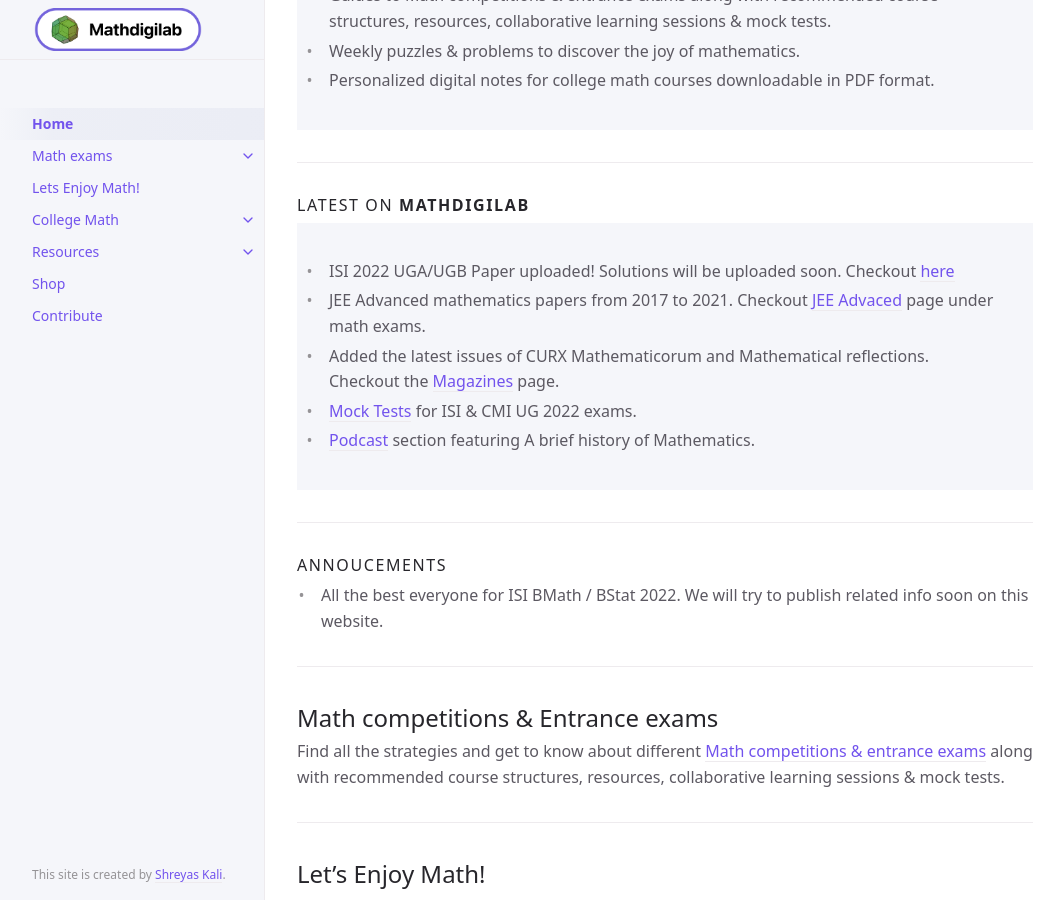
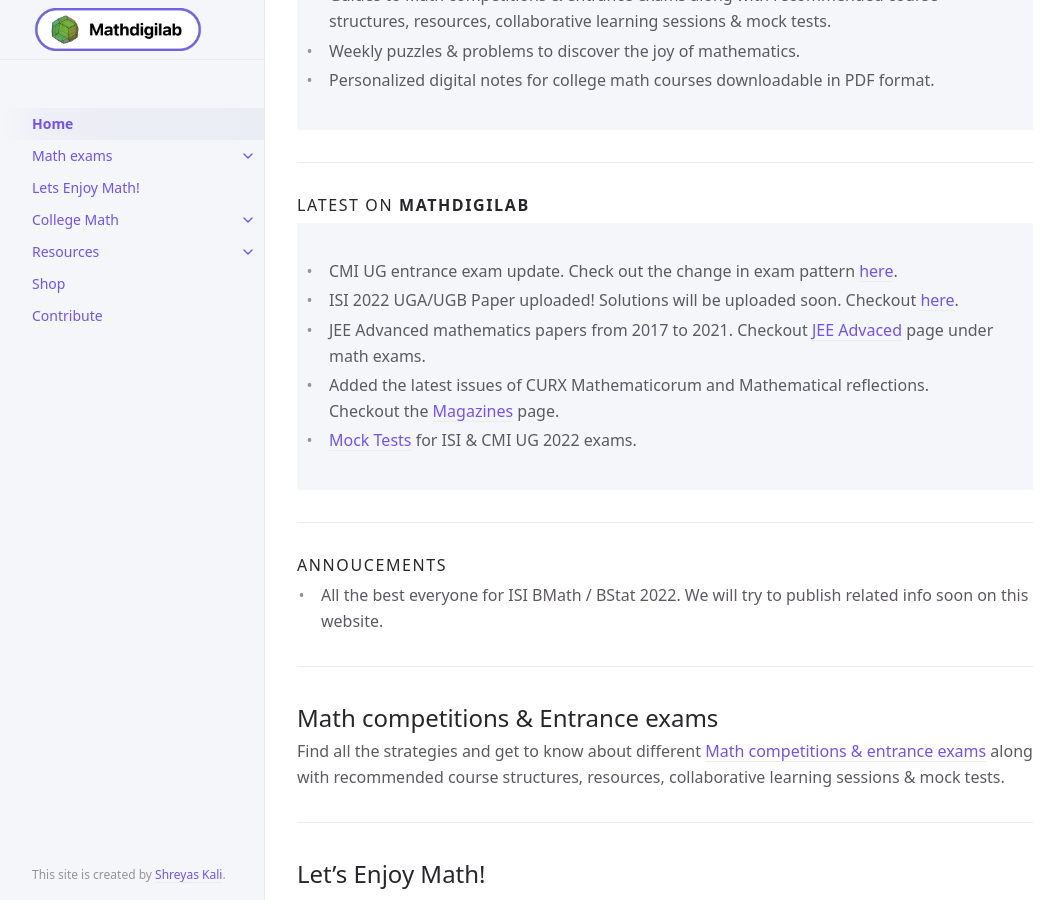
Before and after one commit to Datadigilab/datadigilab.github.io, a Jekyll site: the page built from index.md, in a window 1280 px wide and 900 px high, scrolled down 557 px. Shown: the whole window, without its empty margins (107-1171 px from the left). Built offline with Jekyll 4.4.1, drawn with Linux system fonts in a browser that asks for light colours; nearby versions of some CDN libraries.

Commit message:
CMI UG 2022

```diff
--- a/index.md
+++ b/index.md
@@ -36,11 +36,11 @@ permalink: /
 #### Latest on <b>Mathdigilab</b>
 {: .fs-4 }
 
-- ISI 2022 UGA/UGB Paper uploaded! Solutions will be uploaded soon. Checkout [here](https://mathdigilab.github.io/docs/math-exams/isi)
+- CMI UG entrance exam update. Check out the change in exam pattern [here](https://mathdigilab.github.io/docs/math-exams/cmi).
+- ISI 2022 UGA/UGB Paper uploaded! Solutions will be uploaded soon. Checkout [here](https://mathdigilab.github.io/docs/math-exams/isi).
 - JEE Advanced mathematics papers from 2017 to 2021. Checkout [JEE Advaced](https://mathdigilab.github.io/docs/math-exams/jeeadv) page under math exams.
 - Added the latest issues of CURX Mathematicorum and Mathematical reflections. Checkout the [Magazines](https://mathdigilab.github.io/docs/resources/magazines) page.
 - [Mock Tests](https://mathdigilab.github.io/docs/math-exams/cmi/mocktests/2021) for ISI & CMI UG 2022 exams.
-- [Podcast](https://mathdigilab.github.io/docs/resources/podcasts) section featuring A brief history of Mathematics.
 {: .bg-grey-lt-000 .p-6 }
 
 ---
```
